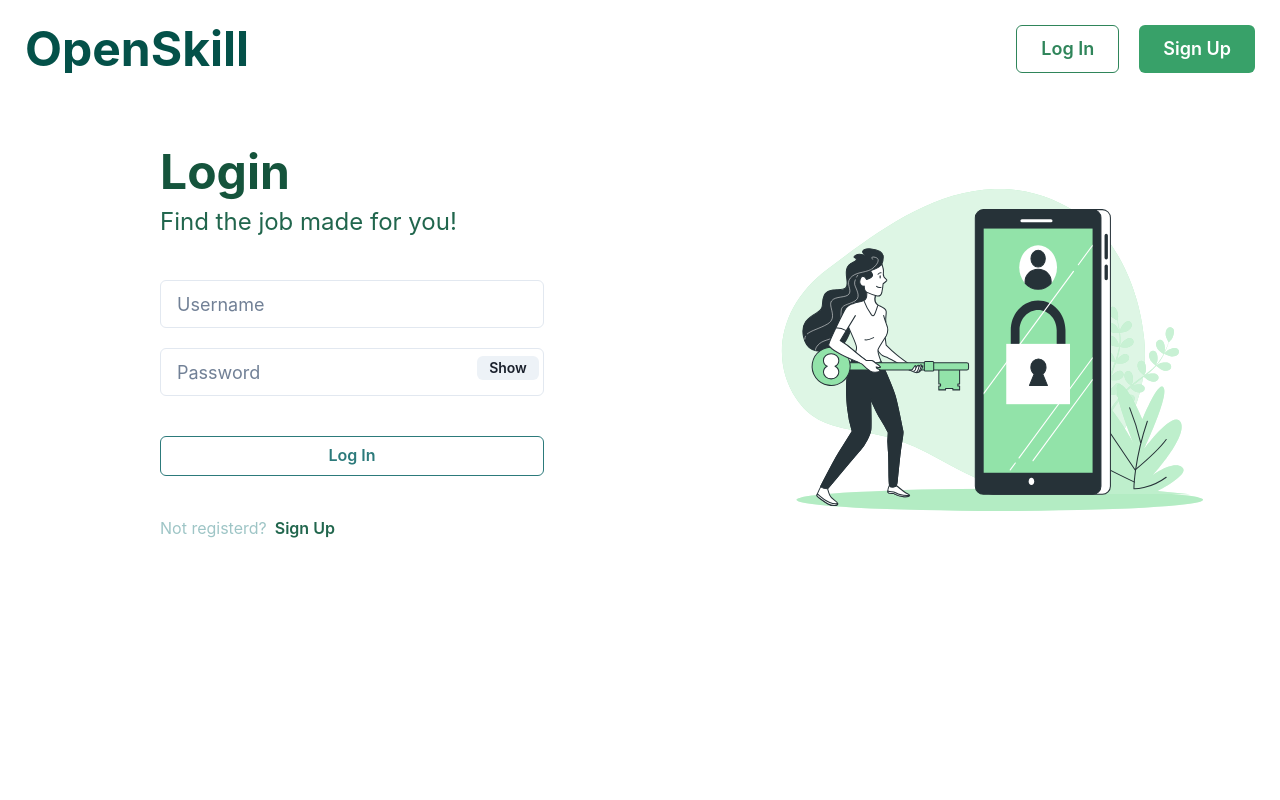
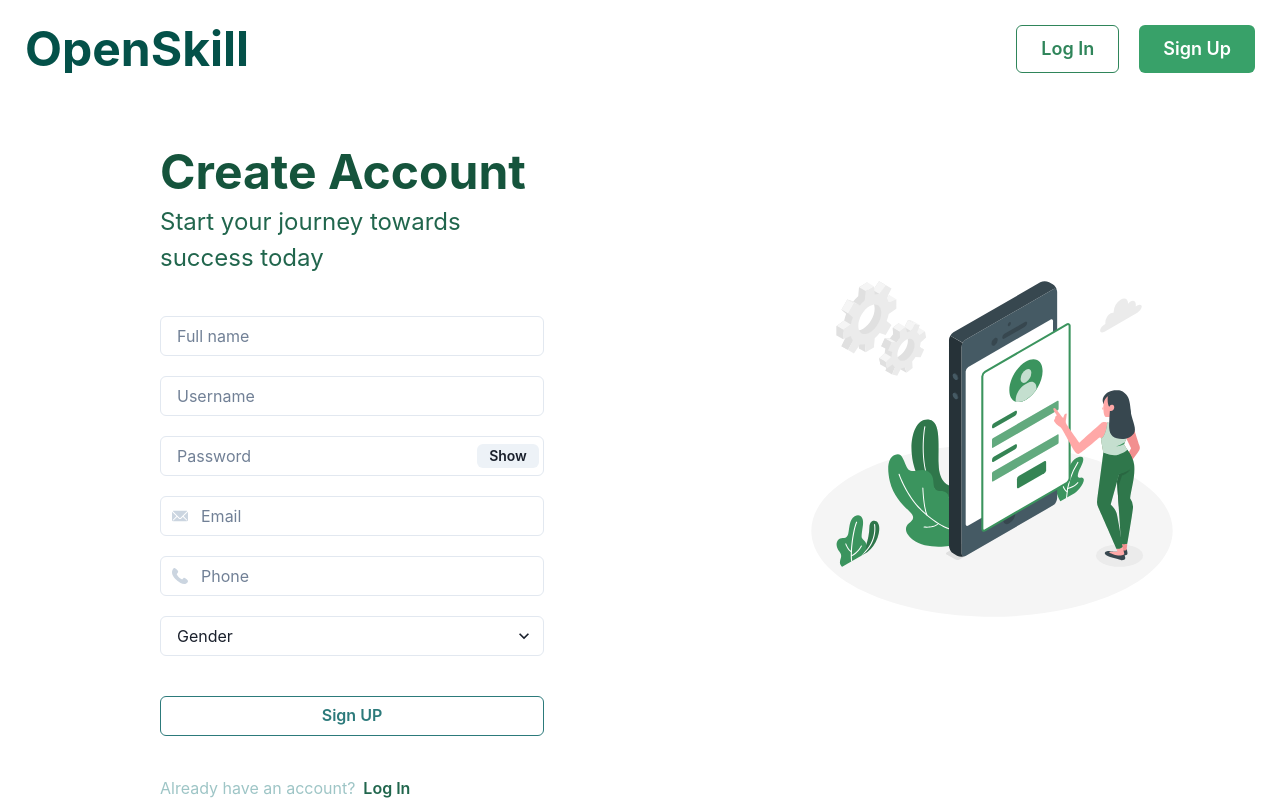
Before and after one commit to deep-1704/Job-Posting-Web-App, a React (Create React App) app in the folder app_frontend/: page / in a window 1280 px wide. Built offline with nearby package versions, Linux system fonts and the light colour scheme.

Commit message:
Frontend: Build sign up page

```diff
--- a/app_frontend/package.json
+++ b/app_frontend/package.json
@@ -3,6 +3,7 @@
   "version": "0.1.0",
   "private": true,
   "dependencies": {
+    "@chakra-ui/icons": "^2.1.1",
     "@chakra-ui/react": "^2.8.2",
     "@emotion/react": "^11.11.4",
     "@emotion/styled": "^11.11.0",
--- a/app_frontend/src/App.js
+++ b/app_frontend/src/App.js
@@ -1,6 +1,7 @@
 import Navbar from "./Navbar/main";
 // import LandingPage from "./Landing_page/main";
-import Login from "./Auth_pages/login";
+// import Login from "./Auth_pages/login";
+import Signup from "./Auth_pages/signup";
 
 
 function App() {
@@ -8,7 +9,8 @@ function App() {
     <>
       <Navbar />
       {/* <LandingPage /> */}
-      <Login user_role='job_seeker'/>
+      {/* <Login /> */}
+      <Signup user_role='job_seeker'/>
     </>
   );
 }
--- a/app_frontend/src/Auth_pages/signup.jsx
+++ b/app_frontend/src/Auth_pages/signup.jsx
@@ -1,8 +1,81 @@
-function Signup(){
-    return(
-    <>
+import { useState } from 'react';
+import styles from './styles.module.css';
+import { Stack, Heading, Text, Input, InputGroup, InputRightElement, InputLeftElement, Button, Flex, Select } from "@chakra-ui/react";
+import { EmailIcon, PhoneIcon } from '@chakra-ui/icons';
+import SignupIllus from './assets/images/Signup.svg';
 
-    </>
+function Signup({ user_role }) {
+    let [userInfo, setUserInfo] = useState({
+        username: '',
+        password: '',
+        full_name: '',
+        email: '',
+        phone: '',
+        gender: '',
+        user_role: user_role
+    });
+    let [show, setShow] = useState(false);
+    let handleClick = () => setShow(!show);
+
+    return (
+        <div className={styles.signupContainer}>
+            <div className={styles.signupFormContainer}>
+                <Stack gap='10'>
+                    <Stack>
+                        <Heading as='h2' size='2xl' color='#15543c'>Create Account</Heading>
+                        <Text fontSize='2xl' color='#21664d'>Start your journey towards success today</Text>
+                    </Stack>
+                    <Stack gap='5'>
+                        {/* Full name */}
+                        <Input placeholder='Full name' size='md' isRequired='true' onChange={(e) => setUserInfo({ ...userInfo, full_name: e.target.value })} />
+                        {/* Username */}
+                        <Input placeholder='Username' size='md' isRequired='true' onChange={(e) => setUserInfo({ ...userInfo, username: e.target.value })} />
+                        {/* Password */}
+                        <InputGroup size='md'>
+                            <Input pr='4.5rem' size='md' type={show ? 'text' : 'password'} isRequired='true' placeholder='Password' onChange={(e) => setUserInfo({ ...userInfo, password: e.target.value })} />
+                            <InputRightElement width='4.5rem'>
+                                <Button h='1.5rem' size='sm' onClick={handleClick}>
+                                    {show ? 'Hide' : 'Show'}
+                                </Button>
+                            </InputRightElement>
+                        </InputGroup>
+                        {/* Email */}
+                        <InputGroup>
+                            <InputLeftElement pointerEvents='none'>
+                                <EmailIcon color='gray.300' />
+                            </InputLeftElement>
+                            <Input isRequired='true' size='md' type='email' placeholder='Email' onChange={(e) => setUserInfo({ ...userInfo, email: e.target.value })}/>
+                        </InputGroup>
+                        {/* Phone */}
+                        <InputGroup>
+                            <InputLeftElement pointerEvents='none'>
+                                <PhoneIcon color='gray.300' />
+                            </InputLeftElement>
+                            <Input isRequired='true' size='md' type='number' placeholder='Phone' onChange={(e) => setUserInfo({ ...userInfo, phone: e.target.value })}/>
+                        </InputGroup>
+                        {/* Gender */}
+                        <Select isRequired='true' size='md' placeholder='Gender' onChange={(e) => setUserInfo({ ...userInfo, gender: e.target.value })}>
+                            <option value='option1'>Male</option>
+                            <option value='option2'>Female</option>
+                            <option value='option3'>Binary</option>
+                            <option value='option3'>Non-binary</option>
+                            <option value='option3'>Bisexual</option>
+                            <option value='option3'>Others</option>
+                        </Select>
+                    </Stack>
+                    <Button colorScheme='teal' variant='outline'>
+                        Sign UP
+                    </Button>
+                    <Flex gap='2'>
+                        <Text color='#9ec5c6'>Already have an account?</Text>
+                        <Button color='#21664d' variant='link'>
+                            Log In
+                        </Button>
+                    </Flex>
+                </Stack>
+            </div>
+            <img src={SignupIllus} alt='Login Illustration' className={styles.signupIllus} style={{ 'width': '40%' }} />
+        </div>
     );
 }
 
--- a/app_frontend/src/Auth_pages/styles.module.css
+++ b/app_frontend/src/Auth_pages/styles.module.css
@@ -8,3 +8,13 @@
     padding-right: 10%;
     padding-top: 50px;
 }
+.signupContainer{
+    display: flex;
+    justify-content: space-around;
+}
+.signupFormContainer{
+    width: 50%;
+    padding-left: 10%;
+    padding-right: 10%;
+    padding-top: 50px;
+}
--- a/app_frontend/src/Navbar/main.jsx
+++ b/app_frontend/src/Navbar/main.jsx
@@ -12,22 +12,14 @@ function Navbar() {
                     </Heading>
                     <Spacer />
                     <Flex gap='5'>
-                        <Menu>
-                            <MenuButton as={Button} colorScheme='green' variant='outline' size='lg'>
-                                Log In
-                            </MenuButton>
-                            <MenuList>
-                                <MenuItem>For Job Seekers</MenuItem>
-                                <MenuItem>For Recruiters</MenuItem>
-                            </MenuList>
-                        </Menu>
+                        <Button colorScheme='green' variant='outline' size='lg' >Log In</Button>
                         <Menu>
                             <MenuButton as={Button} colorScheme='green' variant='solid' size='lg'>
                                 Sign Up
                             </MenuButton>
                             <MenuList>
-                                <MenuItem>For Job Seekers</MenuItem>
-                                <MenuItem>For Recruiters</MenuItem>
+                                <MenuItem>I'm looking for a job</MenuItem>
+                                <MenuItem>I'm looking for candidates</MenuItem>
                             </MenuList>
                         </Menu>
                     </Flex>
```
Also changed, not shown: 1 other file (tests, documents, lock files or other folders).
